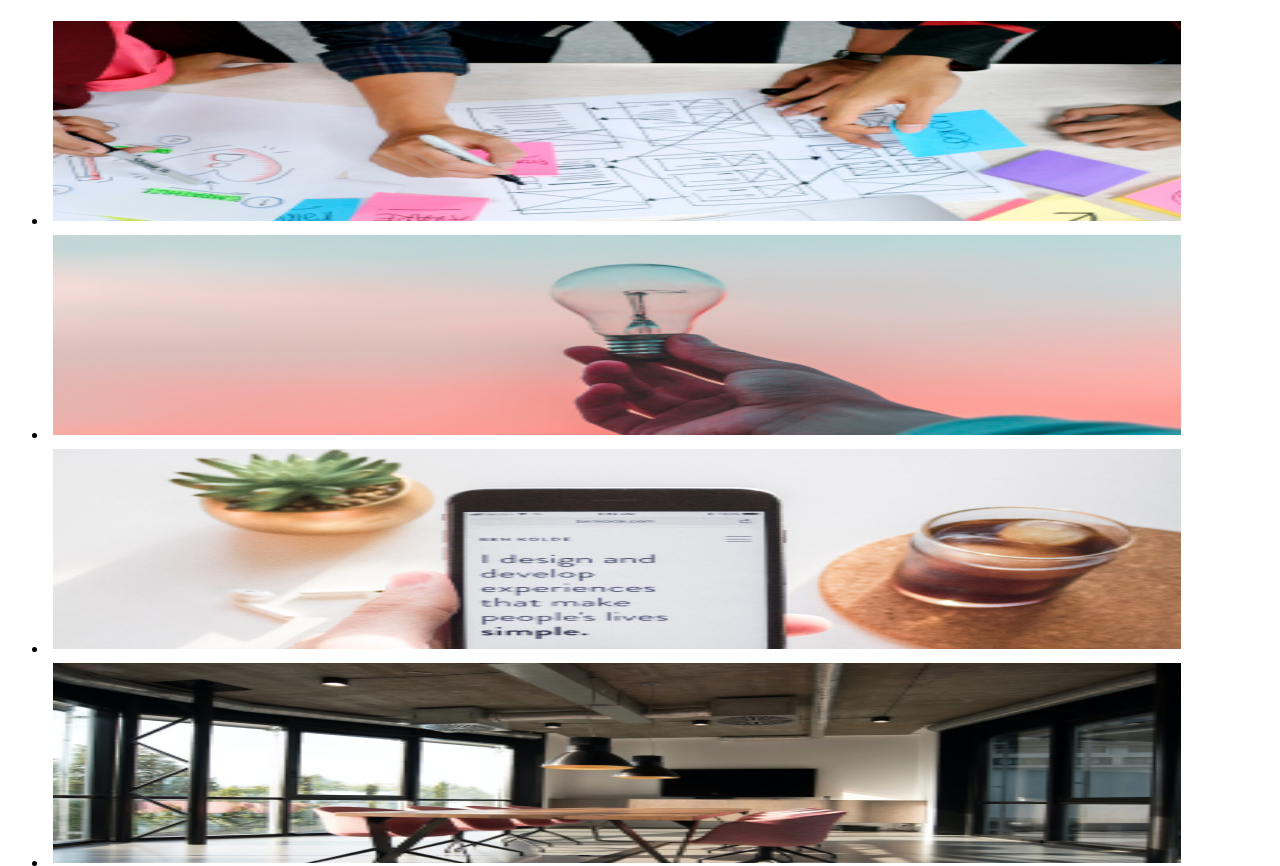
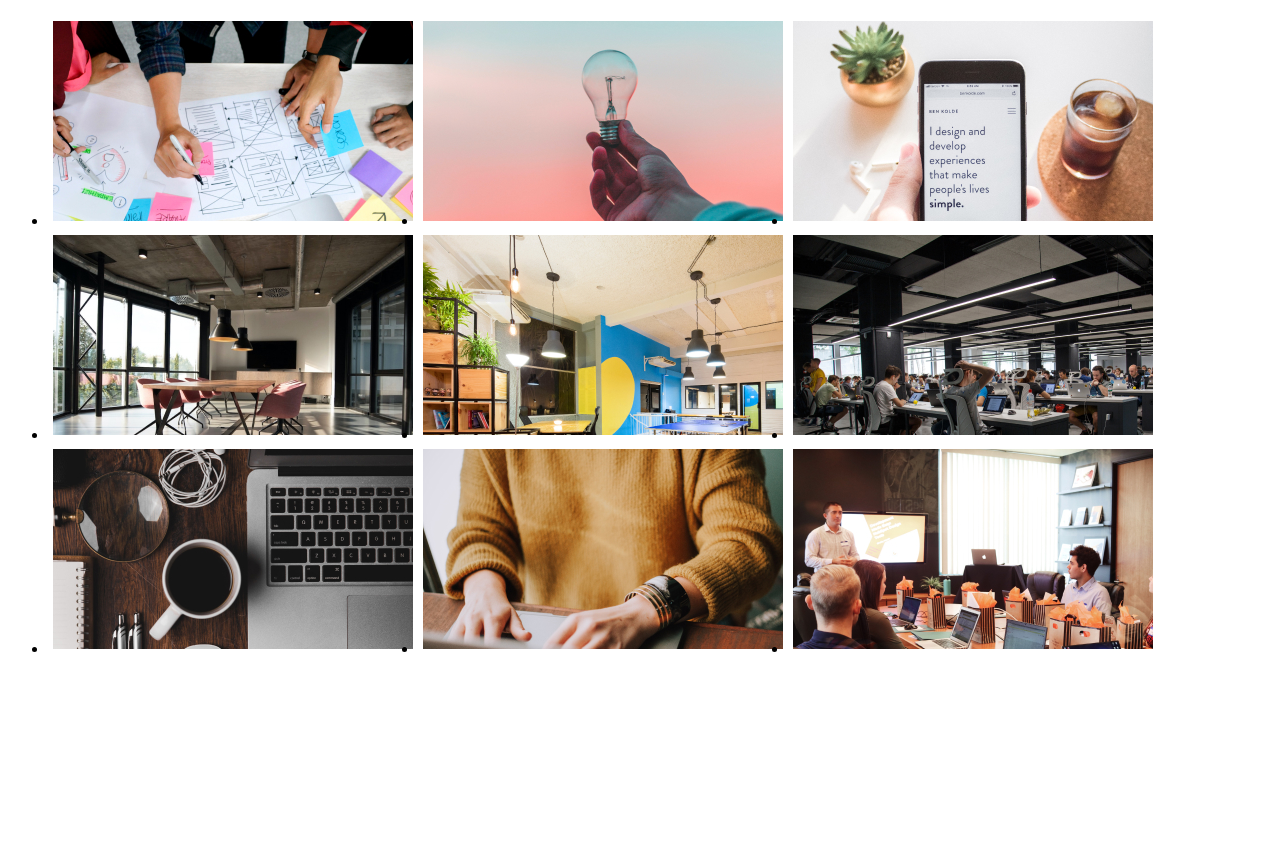
Before and after one commit to Kasia24/goit-js-hw-08, a plain HTML site: page index.html in a window 1280 px wide. Shown: the top 866 px of the page. After the commit the page ends 800 px from the top, so only its background shows below. Drawn offline with Linux system fonts and the light colour scheme.

Commit message:
add commit

```diff
--- a/css/styles.css
+++ b/css/styles.css
@@ -1,12 +1,12 @@
 .gallery {
   display: flex;
   flex-wrap: wrap;
-  text-decoration: none;
+  text-transform: none;
+  width: 1128px;
+  height: 200px;
 }
 
 .gallery img {
-  width: 1128px;
-  height: 200px;
   margin: 5px;
   cursor: pointer;
   transition: transform 0.3s;
```
